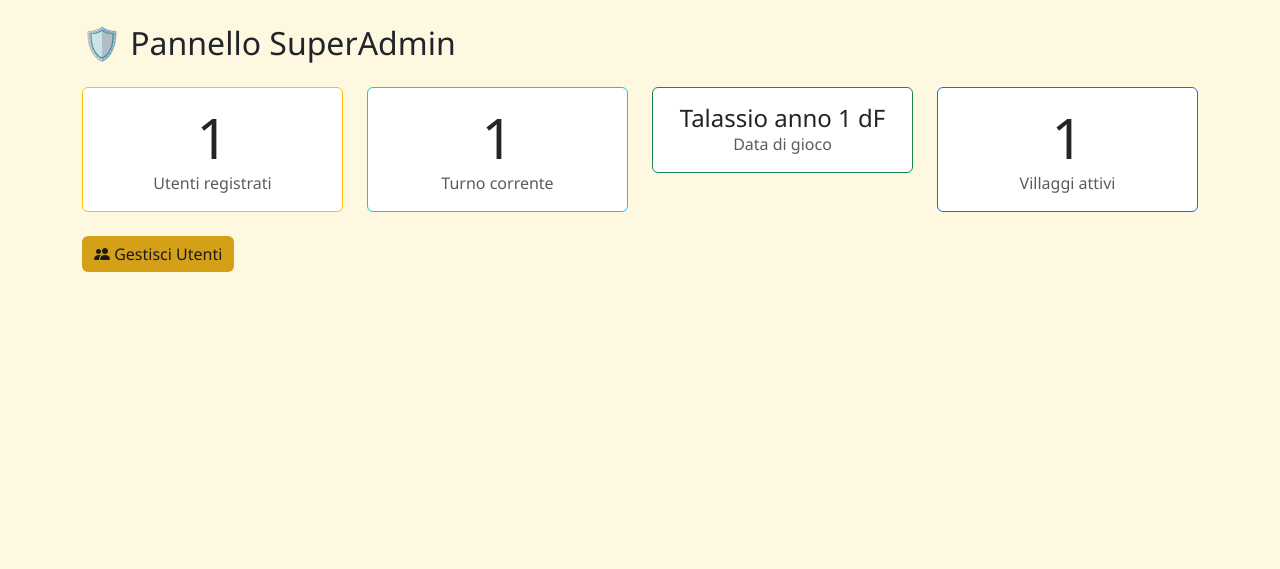
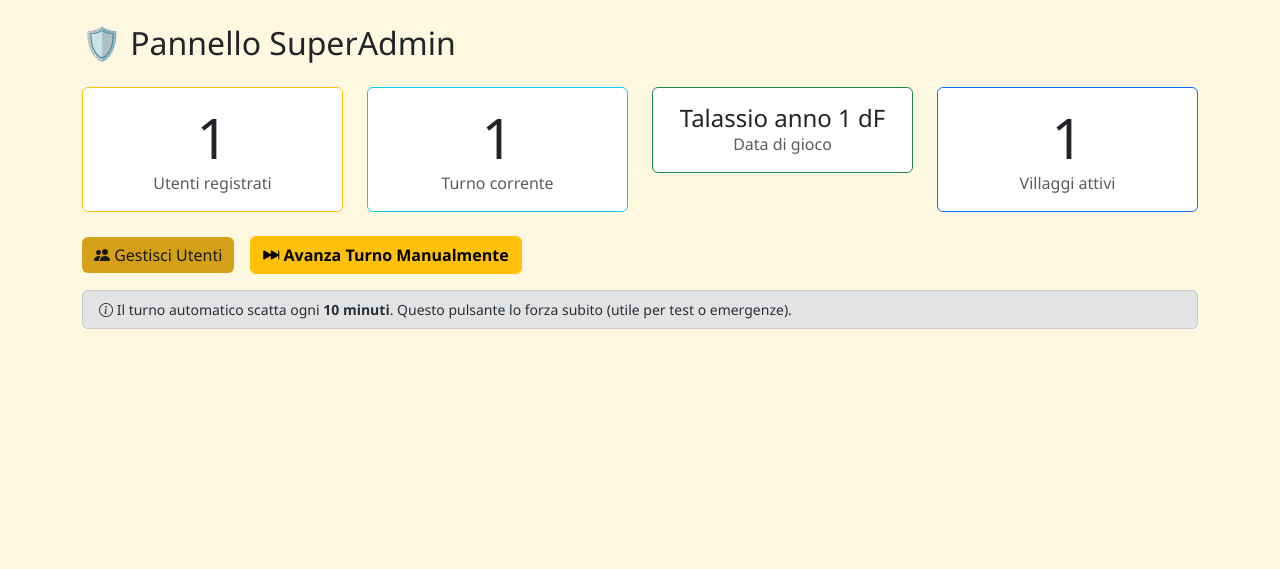
Before and after one commit to PyWis/Bosco, a Flask app: page /admin/ in a window 1280 px wide. Shown: the part 56-625 px from the top of the page. Run offline with Flask 3, Linux system fonts and the light colour scheme; a user stored in the database is signed in.

Commit message:
fix: regno = alleanza scelta; admin può avanzare turno manualmente
- Setup: rimosso campo 'nome del regno' separato, il nome del regno
  è ora automaticamente uguale all'alleanza scelta (Kenn/Drassi/Whasi)
- Admin dashboard: aggiunto pulsante 'Avanza Turno Manualmente' con
  conferma, elabora tutti i villaggi e avanza GameState di 1 turno
- Mostra la durata configurata del turno automatico nell'info box

https://claude.ai/code/session_013fyXEUsSuAkLbQJBcHkpW1

```diff
--- a/app/routes/admin.py
+++ b/app/routes/admin.py
@@ -1,6 +1,6 @@
 from flask import Blueprint, render_template, redirect, url_for, flash, request
 from flask_login import login_required, current_user
-from app.models import db, User, GameState, KINGDOMS
+from app.models import db, User, Village, GameState, KINGDOMS
 from functools import wraps
 
 admin_bp = Blueprint('admin', __name__, url_prefix='/admin')
@@ -20,9 +20,11 @@ def superadmin_required(f):
 @admin_bp.route('/')
 @superadmin_required
 def dashboard():
+    from flask import current_app
     users    = User.query.order_by(User.created_at).all()
     gs       = GameState.query.first()
-    return render_template('admin/dashboard.html', users=users, gs=gs)
+    return render_template('admin/dashboard.html', users=users, gs=gs,
+                           config=current_app.config)
 
 
 @admin_bp.route('/users')
@@ -60,6 +62,33 @@ def delete_user(user_id):
     return redirect(url_for('admin.users'))
 
 
+@admin_bp.route('/advance_turn', methods=['POST'])
+@superadmin_required
+def advance_turn():
+    """Avanza manualmente il gioco di 1 turno."""
+    from app.services.turn_processor import process_village_turn
+    gs = GameState.query.first()
+    if not gs:
+        flash('Stato di gioco non trovato.', 'danger')
+        return redirect(url_for('admin.dashboard'))
+
+    villages = Village.query.all()
+    processed = 0
+    for village in villages:
+        process_village_turn(village, gs)
+        processed += 1
+
+    gs.advance()
+    db.session.commit()
+
+    flash(
+        f'Turno avanzato manualmente! Ora siamo a: {gs.date_string} '
+        f'(turno {gs.turn_number}) — {processed} villaggi elaborati.',
+        'success'
+    )
+    return redirect(url_for('admin.dashboard'))
+
+
 @admin_bp.route('/users/<int:user_id>/toggle_admin', methods=['POST'])
 @superadmin_required
 def toggle_admin(user_id):
--- a/app/templates/admin/dashboard.html
+++ b/app/templates/admin/dashboard.html
@@ -39,7 +39,24 @@
   </div>
 </div>
 
-<a href="{{ url_for('admin.users') }}" class="btn kingdom-btn-primary">
-  <i class="bi bi-people-fill"></i> Gestisci Utenti
-</a>
+<div class="d-flex flex-wrap gap-3 align-items-center">
+  <a href="{{ url_for('admin.users') }}" class="btn kingdom-btn-primary">
+    <i class="bi bi-people-fill"></i> Gestisci Utenti
+  </a>
+
+  <!-- Avanza turno manuale -->
+  <form method="post" action="{{ url_for('admin.advance_turn') }}"
+        onsubmit="return confirm('Avanzare il gioco di 1 turno?\n\nTutti i villaggi verranno elaborati.')">
+    <button type="submit" class="btn btn-warning fw-bold">
+      <i class="bi bi-skip-forward-fill"></i> Avanza Turno Manualmente
+    </button>
+  </form>
+</div>
+
+<div class="mt-3 alert alert-secondary py-2 small">
+  <i class="bi bi-info-circle"></i>
+  Il turno automatico scatta ogni
+  <strong>{{ config.TURN_DURATION_MINUTES }} minuti</strong>.
+  Questo pulsante lo forza subito (utile per test o emergenze).
+</div>
 {% endblock %}
```
Also changed, not shown: app/routes/auth.py (+9 -7 lines), app/templates/auth/setup.html (+4 -6 lines).
